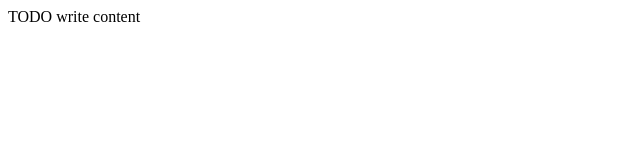
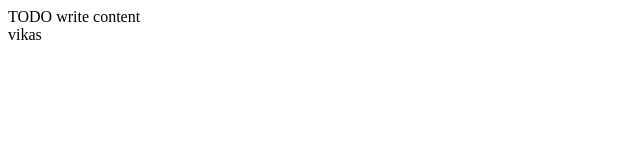
Before and after one commit to vikasshinde22105/test, a plain HTML site: page HTML5Application/public_html/index.html in a window 1280 px wide. Shown: the full height of the page, 0-640 px from the left. Drawn offline with Linux system fonts and the light colour scheme.

Commit message:
added some text into index.html

```diff
--- a/HTML5Application/public_html/index.html
+++ b/HTML5Application/public_html/index.html
@@ -12,5 +12,7 @@ and open the template in the editor.
     </head>
     <body>
         <div>TODO write content</div>
+        <div>vikas</div>
+
     </body>
 </html>
```
